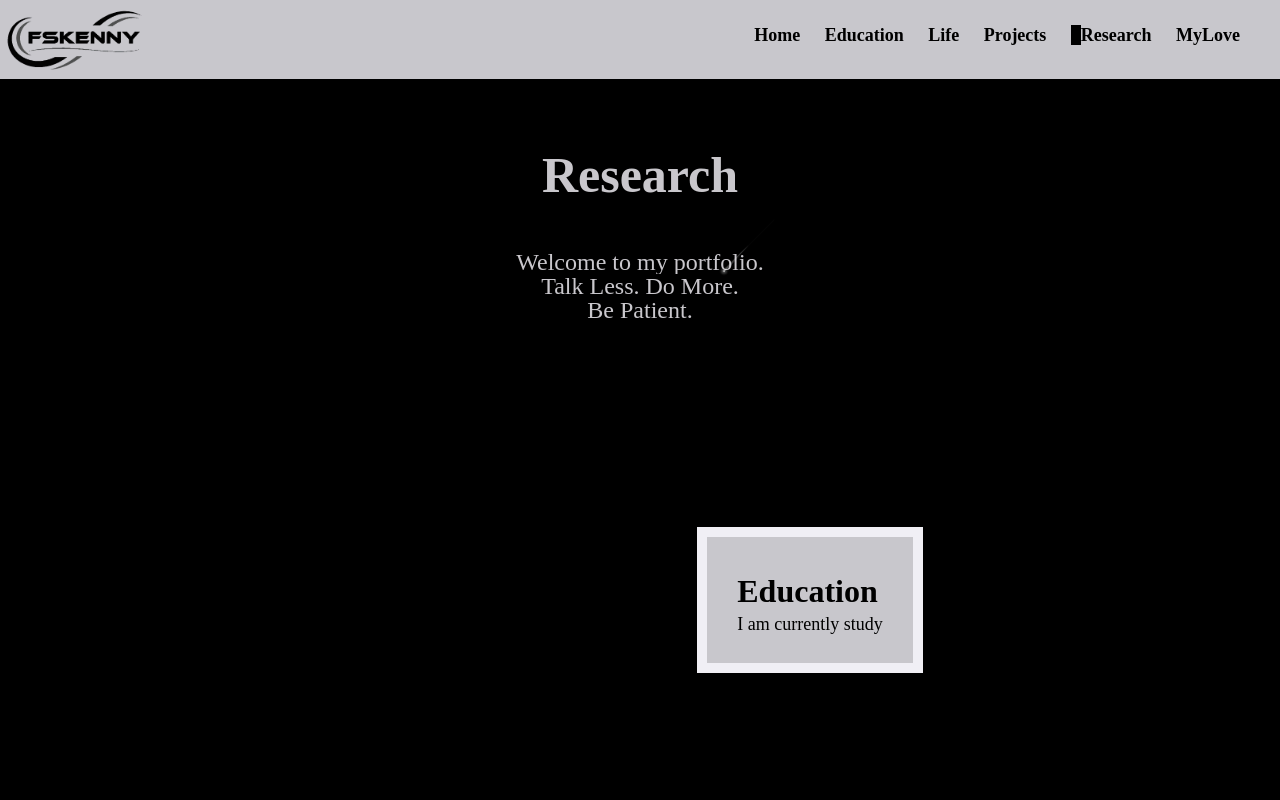
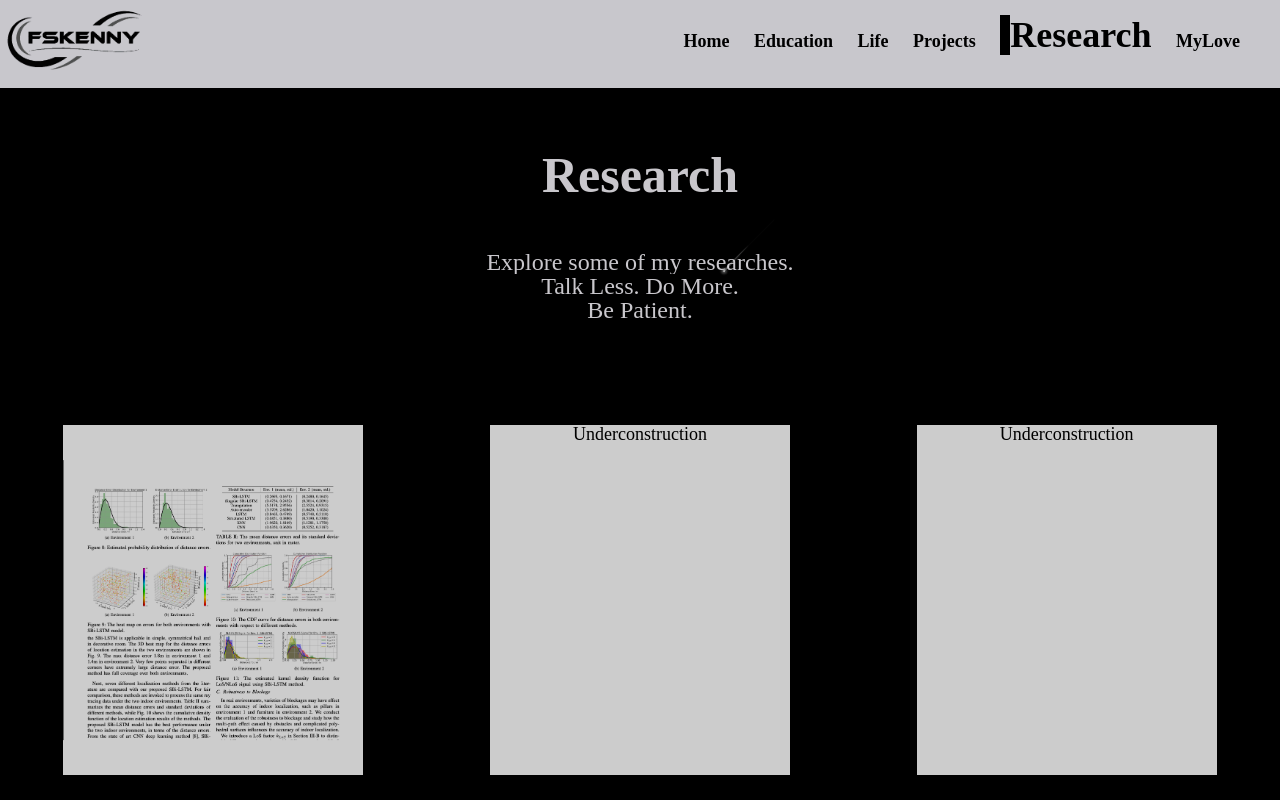
Before and after one commit to Kennylovetheworld/portfolio, a plain HTML site: page research.html in a window 1280 px wide. Shown: the top 800 px of the page. Drawn offline with Linux system fonts and the light colour scheme.

Commit message:
before debug

```diff
--- a/css/style-research.css
+++ b/css/style-research.css
@@ -153,41 +153,31 @@ nav{
 text-align: center;
 }
 
-.education, .mylove, .life, .project, .research{
-  /*Your code here */
-  /* See documentation for mobile view */
-  grid-column: 2 / 3;
+.projects-list{
+display: flex;
+flex-direction: row;
+flex-wrap: wrap;
+justify-content: space-around;
+align-content: space-around;
+grid-column: 1 / -1;
 grid-row: 3 / 4;
-  opacity: 0.9;
+height: 800px;
+overflow: hidden;
 }
 
-.education{
-
+.projects-list h2{
+padding: 50px 0;
 }
 
-.mylove{
-
+.project-image{
+position: absolute;
+top: 50%;
+transform: translate(-50%, -50%);
+width: 300px;
 }
 
-.life{
-
-}
-
-
-.project{
-
-}
-
-.research{
-
-}
-
-.text-block{
-  background-color: var(--minor-bg-color);
-  border: 10px solid var(--main-frt-color);
-  padding: 30px;
-  justify-self: center;
-  align-self: center;
+#ACO, #clothing{
+filter: brightness(150%);
 }
 
 /* Style inputs */
@@ -242,7 +232,7 @@ input[type=submit] {
 }
 
 nav li:nth-child(5){
-    font-size: 18px;
+  font-size: 36px;
   border-left: 10px solid var(--main-bg-color);
 }
 
@@ -271,18 +261,6 @@ input[type=submit] {
   align-self: center;
 }
 
-  .education, .life, .research{
-  /*Your code here */
-  /* See documentation for desktop view */
-    grid-column: 3 / span 2;
-  }
-
-  .mylove, .project{
-    /*Your code here */
-    /* See documentation for desktop view */
-    grid-column: 2 / span 2;
-    }
-
 .footer-container{
   flex-direction: row;
 }
@@ -294,6 +272,9 @@ input[type=submit] {
   text-align: left;
 }
 
+.projects-list{
+  height: 400px;
+}
 }  /*End the media query*/
 
 @media screen and (prefers-reduced-motion: reduce){
--- a/research.html
+++ b/research.html
@@ -15,10 +15,10 @@
     <link rel="icon" href="images/favicon.ico">
     <link rel="stylesheet" type="text/css" href="css/html5reset.css">
     <link rel="stylesheet" type="text/css" href="css/style-research.css">
-    <link rel="stylesheet" type="text/css" href="css/block_animation.css">
     <link rel="stylesheet" type="text/css" href="css/star_animation.css">
     <link rel="stylesheet" type="text/css" href="css/title_animation.css">
     <link rel="stylesheet" type="text/css" href="css/nav_animation.css">
+    <link rel="stylesheet" type="text/css" href="css/flip_card_animation.css">
     <title>Kennylovetheworld</title>
   </head>
   <body>
@@ -46,35 +46,50 @@
             <div class = "name1">Research</div>
           </h1>
           <div class = "typing">
-            <p>Welcome to my portfolio.</p>
+            <p>Explore some of my researches.</p>
             <p>Talk Less. Do More.</p>
             <p>Be Patient.</p>
           </div>
         </div>
-        <div class="education text-block">
-          <a id="education"></a>
-          <h2>Education</h2>
-          <p>I am currently study </p>
-        </div>
-        <div class="mylove text-block">
-          <a id="mylove"></a>
-          <h2>MyLove</h2>
-          <p>Praesent eu lorem sed eros pellentesque tincidunt. Duis nec dapibus dui. Curabitur cursus dapibus lectus, at molestie ipsum hendrerit eget. Aliquam magna ipsum, gravida et ligula id, tincidunt facilisis arcu. In blandit, magna a pretium mollis, mauris odio cursus eros, tempor rutrum diam est non enim. Nunc porttitor imperdiet placerat. Mauris aliquam, purus nec viverra placerat, ipsum est sollicitudin ipsum, vel lacinia justo justo rutrum libero.</p>
-        </div>
-        <div class="life text-block">
-          <a id="life"></a>
-          <h2>Life</h2>
-          <p>Nullam accumsan efficitur accumsan. Nunc arcu ante, iaculis nec leo vel, iaculis cursus odio. Vestibulum at elit eu nisi finibus placerat ac a lorem. Donec congue iaculis quam, non tempor ipsum accumsan et. Duis risus tellus, maximus sit amet varius pulvinar, faucibus in orci. Morbi ac placerat lectus. Sed leo augue, fringilla eu viverra auctor, dapibus vitae odio. Quisque non porttitor sem, vitae dictum tortor. Maecenas interdum sollicitudin mattis. Pellentesque accumsan elit eget placerat finibus. Phasellus eget elit quis est mattis porta non non metus. Pellentesque lacus dui, tempor ac elit at, convallis ultricies velit. Fusce viverra dui dui, vitae feugiat erat ornare sit amet. Maecenas diam ligula, venenatis id dignissim et, convallis non tellus. Aenean vehicula laoreet vehicula.</p>
-        </div>
-        <div class="project text-block">
-          <a id="project"></a>
-          <h2>Project</h2>
-          <p>Etiam dolor ex, vehicula nec augue in, lobortis volutpat turpis. Pellentesque vel vestibulum metus. Nam luctus porta sapien a malesuada. Nunc porttitor imperdiet placerat. Mauris aliquam, purus nec viverra placerat, ipsum est sollicitudin ipsum, vel lacinia justo justo rutrum libero.</p>
-        </div>
-        <div class="research text-block">
-          <a id="research"></a>
-          <h2>Research</h2>
-          <p>Praesent eu lorem sed eros pellentesque tincidunt. Duis nec dapibus dui. Curabitur cursus dapibus lectus, at molestie ipsum hendrerit eget. Aliquam magna ipsum, gravida et ligula id, tincidunt facilisis arcu. In blandit, magna a pretium mollis, mauris odio cursus eros, tempor rutrum diam est non enim. Nunc porttitor imperdiet placerat. Mauris aliquam, purus nec viverra placerat, ipsum est sollicitudin ipsum, vel lacinia justo justo rutrum libero.</p>
+        <div class="projects-list">
+          <div class="flip-card">
+            <div class="flip-card-inner">
+              <div class="flip-card-front">
+                <img src="images/infocom.png" alt="infocom" class = "project-image" id = 'infocom'>
+              </div>
+              <div class="flip-card-back">
+                <h2>Deep learning based 3D Terahertz Indoor Localization</h2>
+                <p>
+                  First Author, Published at INFOCOM 2020 Toronto (19.8% accept rate).
+                </p>
+                <p><a href="http://www.umji.sjtu.edu.cn/ji_upload/editor/file/20200117/20200117105241_19701.pdf">Explore Here</a></p>
+              </div>
+            </div>
+          </div>
+          <div class="flip-card">
+            <div class="flip-card-inner">
+              <div class="flip-card-front">
+                Underconstruction
+              </div>
+              <div class="flip-card-back">
+                <h2>(Slot reserved)</h2>
+                <p>(Slot reserved)</p>
+                <p><a href="https://github.com/Kennylovetheworld/">Explore Here</a></p>
+              </div>
+            </div>
+          </div>
+          <div class="flip-card">
+            <div class="flip-card-inner">
+              <div class="flip-card-front">
+                Underconstruction
+              </div>
+              <div class="flip-card-back">
+                <h2>(Slot reserved)</h2>
+                <p>(Slot reserved)</p>
+                <p><a href="https://github.com/yiruigao98/">Explore Here</a></p>
+              </div>
+            </div>
+          </div>
         </div>
       </div>
     </main>
```
Also changed, not shown: images/infocom.png (added), 2 other files. Lines whose indentation alone changed are shown as unchanged.
